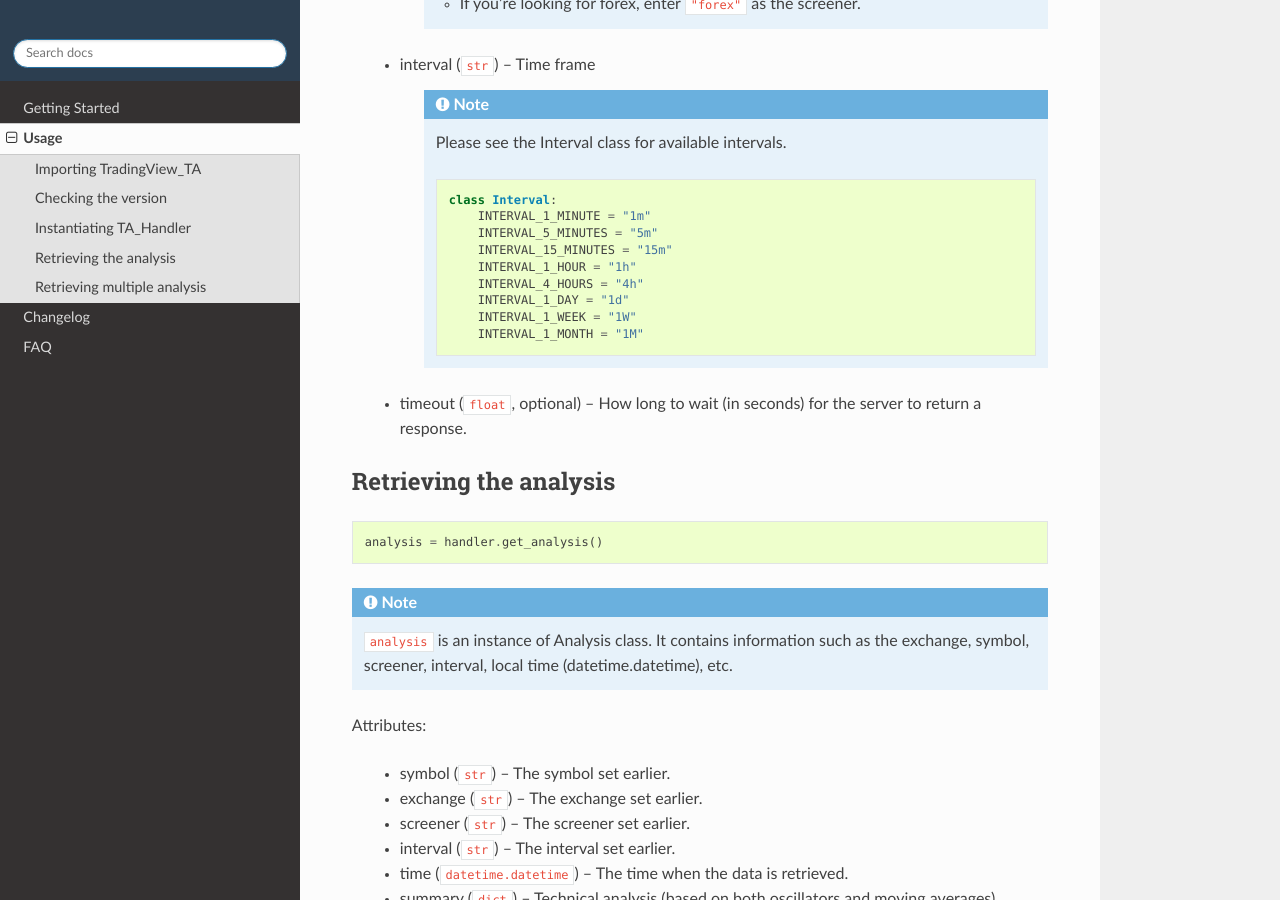
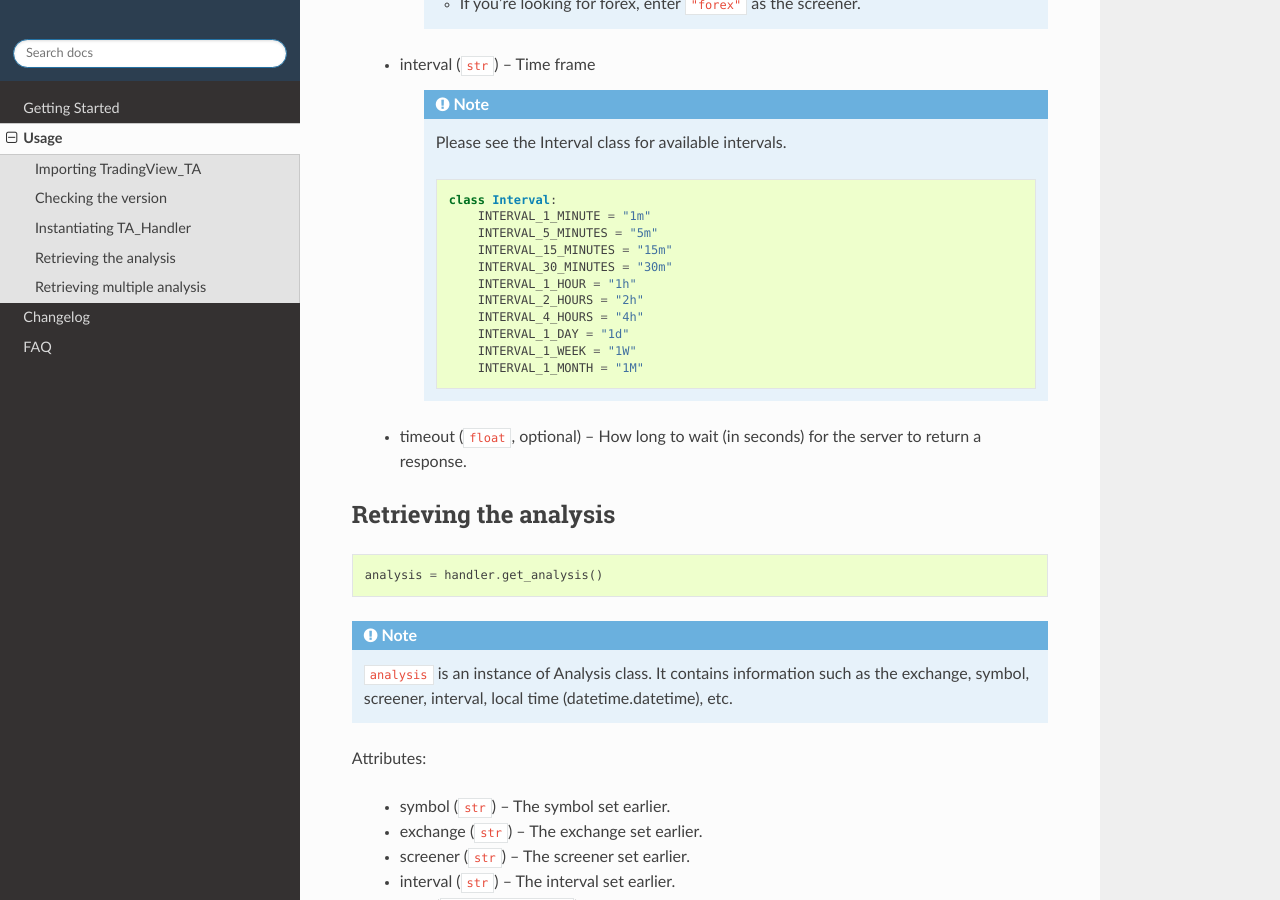
Before and after one commit to AnalyzerREST/python-tradingview-ta, a Sphinx documentation site: the page built from docs/usage.rst, in a window 1280 px wide and 900 px high, scrolled down 1670 px. Built offline with Sphinx 7.4.7 and the Read the Docs theme 2.0.0, drawn with Linux system fonts in a browser that asks for light colours; some of the changed text lies outside the part shown.

Commit message:
Add 30m and 2h interval to docs

```diff
--- a/docs/usage.rst
+++ b/docs/usage.rst
@@ -67,7 +67,9 @@ Parameters:
                     INTERVAL_1_MINUTE = "1m"
                     INTERVAL_5_MINUTES = "5m"
                     INTERVAL_15_MINUTES = "15m"
+                    INTERVAL_30_MINUTES = "30m"
                     INTERVAL_1_HOUR = "1h"
+                    INTERVAL_2_HOURS = "2h"
                     INTERVAL_4_HOURS = "4h"
                     INTERVAL_1_DAY = "1d"
                     INTERVAL_1_WEEK = "1W"
@@ -161,7 +163,9 @@ Parameters:
                 INTERVAL_1_MINUTE = "1m"
                 INTERVAL_5_MINUTES = "5m"
                 INTERVAL_15_MINUTES = "15m"
+                INTERVAL_30_MINUTES = "30m"
                 INTERVAL_1_HOUR = "1h"
+                INTERVAL_2_HOURS = "2h"
                 INTERVAL_4_HOURS = "4h"
                 INTERVAL_1_DAY = "1d"
                 INTERVAL_1_WEEK = "1W"
```
